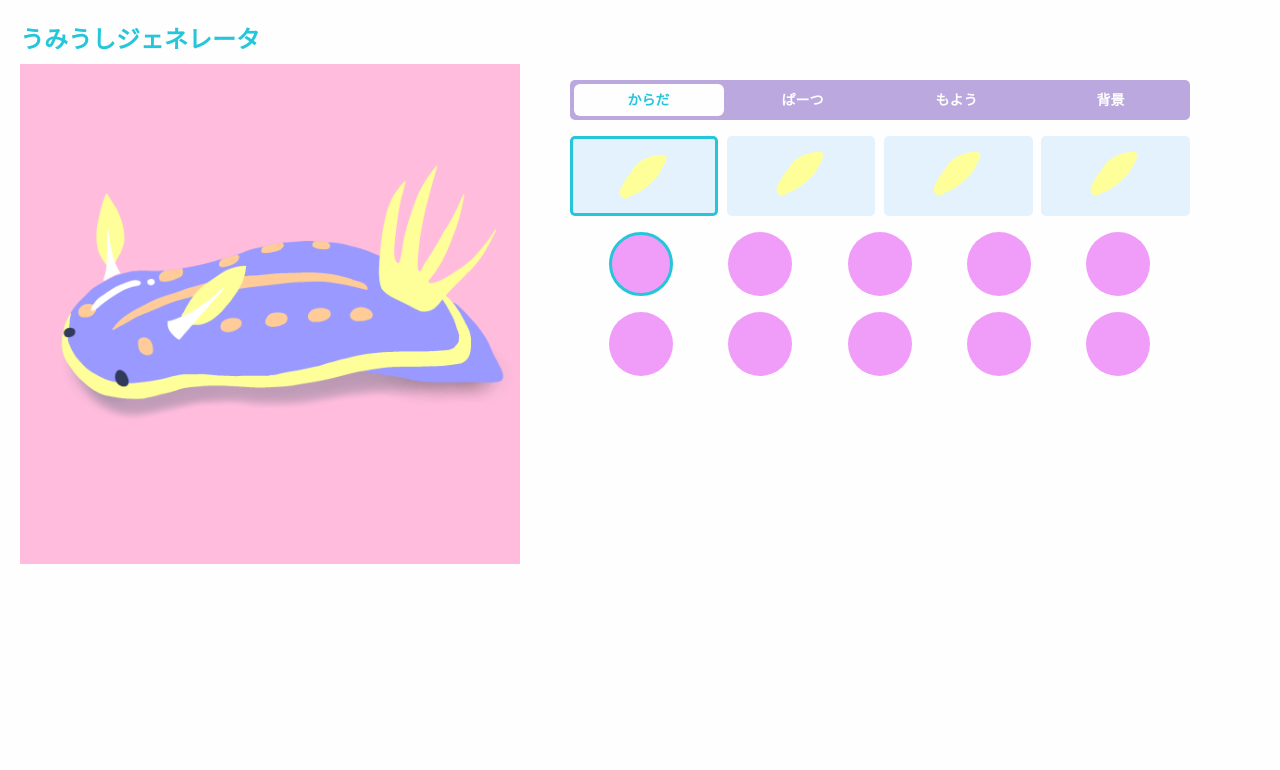
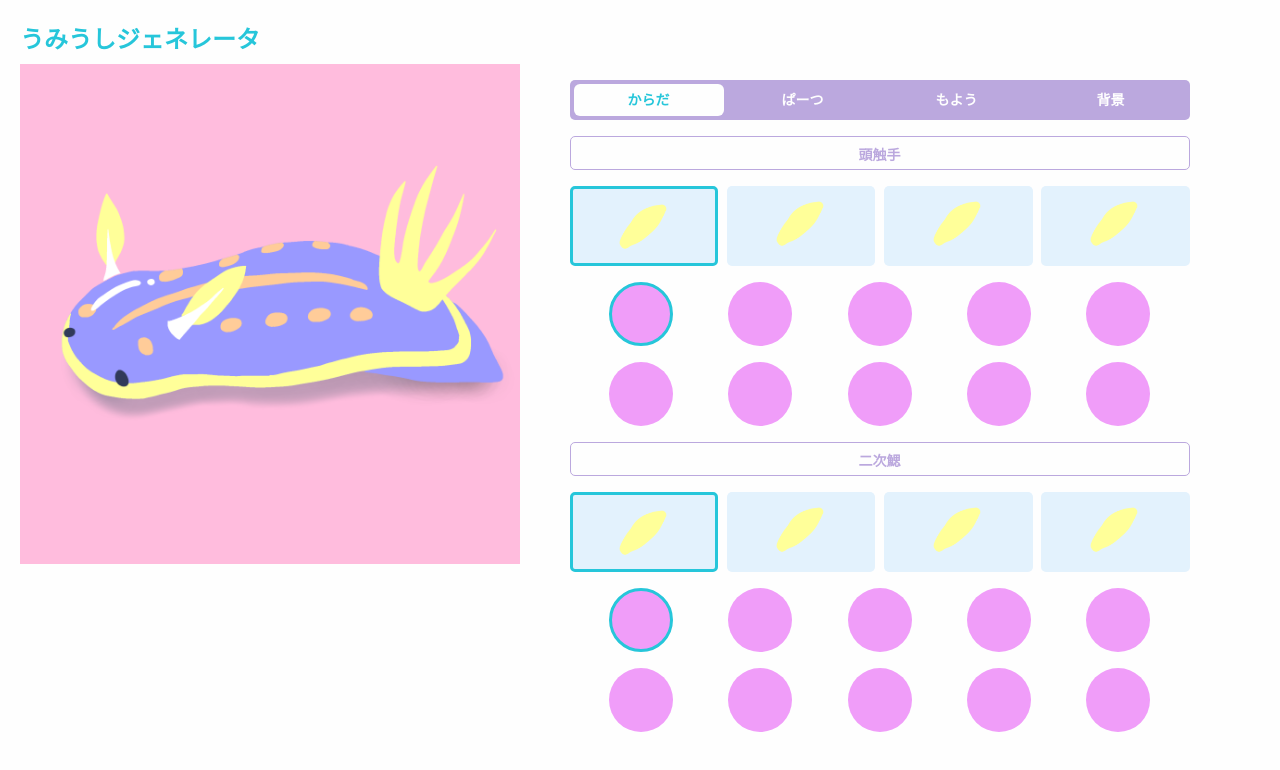
Before and after one commit to koconuts/sea-slug-generator, a Vue app: page / in a window 1280 px wide. Shown: the top 770 px of the page. Built offline with nearby package versions, Linux system fonts and the light colour scheme; a web font is replaced by a local one.

Commit message:
パーツタイトル追加

```diff
--- a/public/styles.css
+++ b/public/styles.css
@@ -73,6 +73,20 @@ ul {
   color: #26C6DA;
 }
 
+.selector-heading-container {
+  border: solid 1px #BBA8DE;
+  border-radius: 5px;
+  margin-top: 16px;
+  height: 32px;
+}
+
+.selector-heading {
+  text-align: center;
+  color: #BBA8DE;
+  font-size: 1.4rem;
+  margin: 7px auto;
+}
+
 .shape-selector {
   height: 80px;
   margin-top: 16px;
--- a/src/App.vue
+++ b/src/App.vue
@@ -27,6 +27,48 @@
               <h2 class="part-item-name">背景</h2>
             </li>
           </ul>
+        </div>
+        <div class="selector-heading-container">
+            <h2 class="selector-heading">頭触手</h2>
+        </div>
+        <div class="container">
+          <ul class="selector shape-selector">
+            <!-- 選択状態 -->
+            <li class="item shape-item selected">
+              <img class="shape-item-img" src="./assets/images/parts/slug-parts_1.png">
+            </li>
+            <!-- 未選択状態 -->
+            <li class="item shape-item">
+              <img class="shape-item-img" src="./assets/images/parts/slug-parts_1.png">
+            </li>
+            <li class="item shape-item">
+              <img class="shape-item-img" src="./assets/images/parts/slug-parts_1.png">
+            </li>
+            <li class="item shape-item">
+              <img class="shape-item-img" src="./assets/images/parts/slug-parts_1.png">
+            </li>
+          </ul>
+        </div>
+        <div class="container">
+          <ul class="selector color-selector">
+            <!-- 選択状態 -->
+            <li class="item color-item selected"></li>
+            <!-- 未選択状態 -->
+            <li class="item color-item"></li>
+            <li class="item color-item"></li>
+            <li class="item color-item"></li>
+            <li class="item color-item"></li>
+          </ul>
+          <ul class="selector color-selector">
+            <li class="item color-item"></li>
+            <li class="item color-item"></li>
+            <li class="item color-item"></li>
+            <li class="item color-item"></li>
+            <li class="item color-item"></li>
+          </ul>
+        </div>
+        <div class="selector-heading-container">
+            <h2 class="selector-heading">二次鰓</h2>
         </div>
         <div class="container">
           <ul class="selector shape-selector">
```
